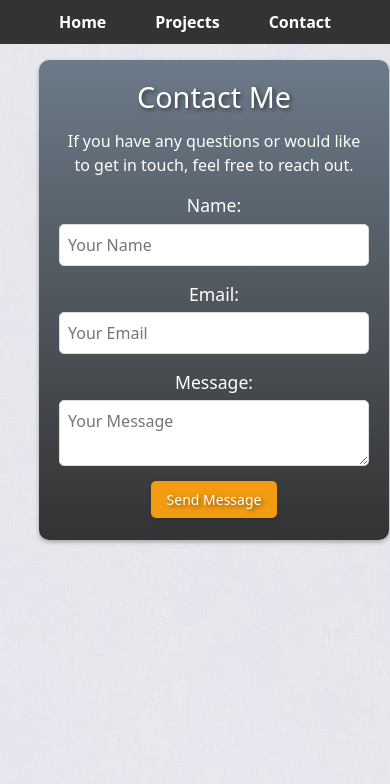
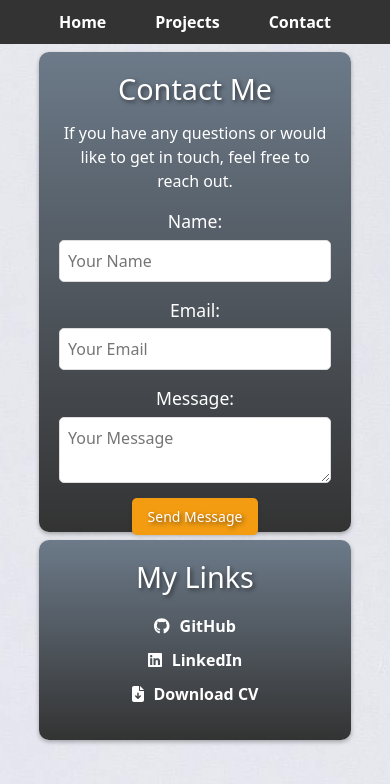
Before and after one commit to Msalarzon/react-portfolio, a React (Create React App) app: page /contact in a window 390 px wide. Shown: the top 784 px of the page. Built offline with nearby package versions, Linux system fonts and the light colour scheme; a small style sheet from the web is missing.

Commit message:
Additional CSS styling and overall code modification

```diff
--- a/package.json
+++ b/package.json
@@ -4,6 +4,7 @@
   "private": true,
   "dependencies": {
     "@fortawesome/free-brands-svg-icons": "^6.5.1",
+    "@fortawesome/free-solid-svg-icons": "^6.5.1",
     "@fortawesome/react-fontawesome": "^0.2.0",
     "@testing-library/jest-dom": "^5.17.0",
     "@testing-library/react": "^13.4.0",
--- a/src/components/Contact.js
+++ b/src/components/Contact.js
@@ -1,9 +1,14 @@
 // Contact.js
 import React from 'react';
+import { FontAwesomeIcon } from '@fortawesome/react-fontawesome';
+import { faGithub, faLinkedin } from '@fortawesome/free-brands-svg-icons';
+import { faFileDownload } from '@fortawesome/free-solid-svg-icons';
 import '../styles/Contact.css';
 
 function Contact() {
   return (
+    <div className="contact-wrapper">
+      {/* Contact Me Card */}
       <div className="contact-container">
         <h2>Contact Me</h2>
         <p>
@@ -21,7 +26,24 @@ function Contact() {
 
           <button type="submit">Send Message</button>
         </form>
+      </div>
 
+      {/* Contact Information Card */}
+      <div className="contact-info-card">
+        <h2>My Links</h2>
+        <a href="https://github.com/your-github-profile" target="_blank" rel="noopener noreferrer">
+          <FontAwesomeIcon icon={faGithub} />
+          GitHub
+        </a>
+        <a href="https://linkedin.com/in/your-linkedin-profile" target="_blank" rel="noopener noreferrer">
+          <FontAwesomeIcon icon={faLinkedin} />
+          LinkedIn
+        </a>
+        <a href="/path-to-your-cv.pdf" download>
+          <FontAwesomeIcon icon={faFileDownload} />
+          Download CV
+        </a>
+      </div>
     </div>
   );
 }
--- a/src/components/Home.js
+++ b/src/components/Home.js
@@ -19,7 +19,7 @@ function Home() {
         <div className="text-container ml-3">
           <h2 className="display-4">Meriam</h2>
           <p className="lead">
-            Junior Web Developer
+          ★ Emerging Code Specialist ★
           </p>
           <div className="btn-container d-flex mt-2">
             <Link to="/projects" className="btn btn-primary btn-lg mr-2">
--- a/src/components/Project.js
+++ b/src/components/Project.js
@@ -8,7 +8,7 @@ function Project({ title, description, deployedLink, githubLink, image }) {
     <div className="project-container">
       <h3>{title}</h3>
       <img src={image} alt={title} />
-      <p>{description || "Lorem ipsum dolor sit amet, consectetur adipiscing elit. Sed ut perspiciatis unde omnis iste natus error sit voluptatem accusantium doloremque laudantium."}</p>
+      <p>{description || "HELLO Lorem ipsum dolor sit amet, consectetur adipiscing elit. Sed ut perspiciatis unde omnis iste natus error sit voluptatem accusantium doloremque laudantium."}</p>
       <div className="button-container">
         <a href={deployedLink} target="_blank" rel="noopener noreferrer"><button className="visit-site-button">Visit Site</button></a>
         <a href={githubLink} target="_blank" rel="noopener noreferrer"><button className="view-code-button">View Code</button></a>
--- a/src/data/projectsData.json
+++ b/src/data/projectsData.json
@@ -16,5 +16,23 @@
     "deployedLink": "https://msalarzon.github.io/Code-Quiz/",
     "githubLink": "https://github.com/Msalarzon/Code-Quiz",
     "image": "https://placekitten.com/300/150"
+  },
+  {
+    "title": "Project 4",
+    "deployedLink": "https://example.com/project4/",
+    "githubLink": "https://github.com/example/project4",
+    "image": "https://placekitten.com/300/150"
+  },
+  {
+    "title": "Project 5",
+    "deployedLink": "https://example.com/project5/",
+    "githubLink": "https://github.com/example/project5",
+    "image": "https://placekitten.com/300/150"
+  },
+  {
+    "title": "Project 6",
+    "deployedLink": "https://example.com/project6/",
+    "githubLink": "https://github.com/example/project6",
+    "image": "https://placekitten.com/300/150"
   }
 ]
--- a/src/styles/Contact.css
+++ b/src/styles/Contact.css
@@ -1,5 +1,11 @@
 /* Contact.css */
 
+/* Styles for contact-wrapper */
+.contact-wrapper {
+  display: flex;
+}
+
+/* Styles for contact-container */
 .contact-container {
   width: 350px;
   height: 480px;
@@ -73,3 +79,60 @@
   box-shadow: 0 4px 8px rgba(0, 0, 0, 0.2);
   text-shadow: 1px 1px 2px rgba(0, 0, 0, 0.3);
 }
+
+
+/* Styles for contact-info-card - My Links */
+.contact-info-card {
+  width: 250px;
+  height: 200px;
+  margin-left: 20px;
+  margin-top: 4%;
+  text-align: left;
+  padding: 20px;
+  border-radius: 10px;
+  box-shadow: 0 2px 4px rgba(0, 0, 0, 0.3);
+  transition: transform 0.3s ease, box-shadow 0.3s ease;
+  background: linear-gradient(to bottom, #6C7A89, #333);
+  color: white;
+  display: flex;
+  flex-direction: column;
+  align-items: center;
+}
+
+.contact-info-card h2 {
+  font-size: 1.8em;
+  margin-bottom: 20px;
+  text-shadow: 2px 2px 4px rgba(0, 0, 0, 0.5);
+}
+
+.contact-info-card a {
+  display: flex;
+  align-items: center;
+  color: white;
+  text-decoration: none;
+  font-size: 16px;
+  margin-bottom: 10px;
+}
+
+.contact-info-card a:hover {
+  color: yellow;
+}
+
+.contact-info-card svg {
+  margin-right: 10px;
+}
+
+/* Media query for smaller screens */
+@media only screen and (max-width: 768px) {
+  .contact-wrapper {
+    flex-direction: column;
+    align-items: center;
+  }
+
+  .contact-container,
+  .contact-info-card {
+    width: 80%;
+    margin-left: 0;
+    margin-top: 2%;
+}
+}
--- a/src/styles/Home.css
+++ b/src/styles/Home.css
@@ -104,6 +104,10 @@ h2.display-4 {
     width: 50%;
   }
 
+  h2.display-4 {
+    text-align: center;
+  }
+
   .btn-container {
     flex-direction: column;
     align-items: center;
```
Also changed, not shown: 1 other file (tests, documents, lock files or other folders). Lines whose indentation alone changed are shown as unchanged.
